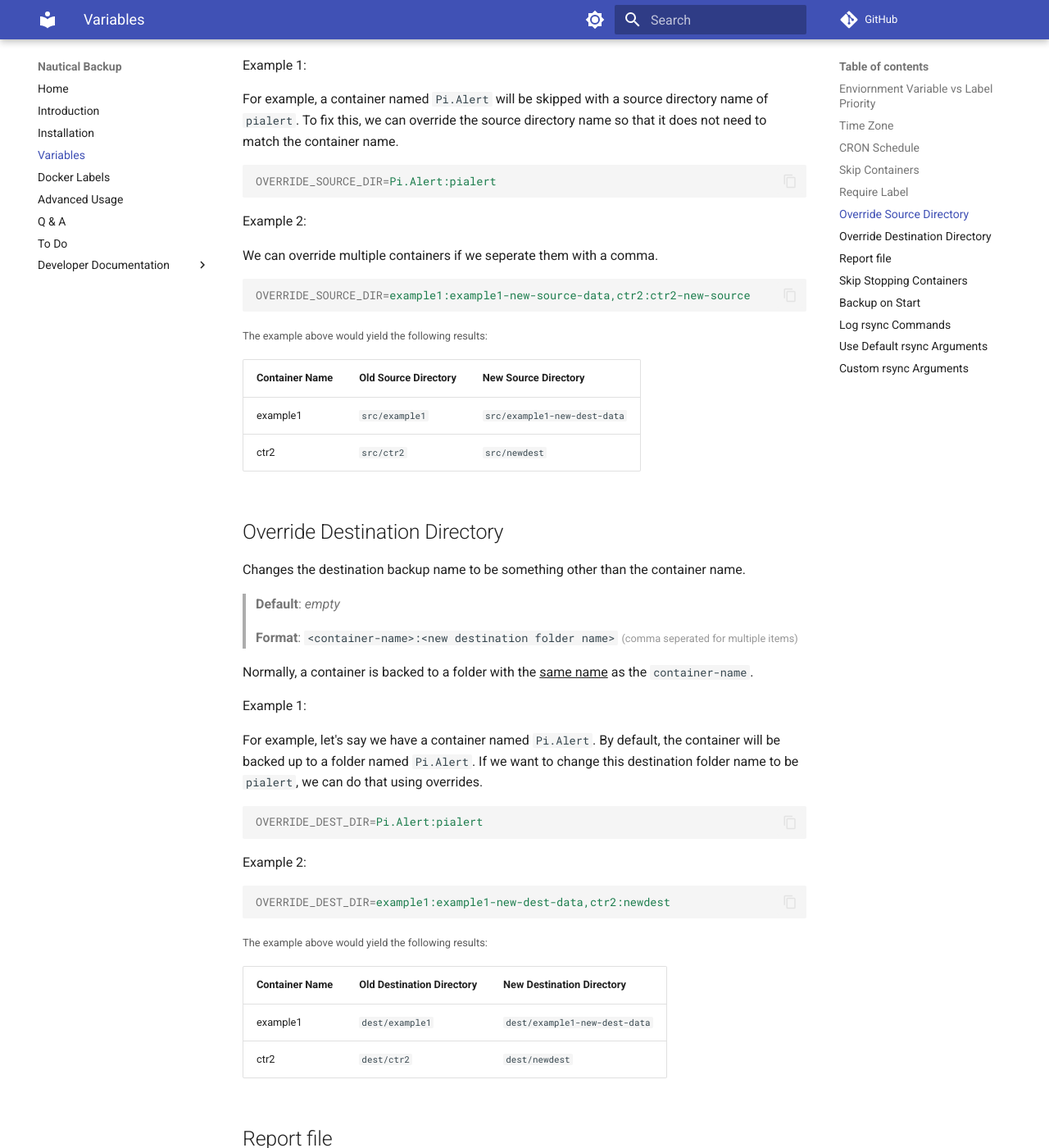
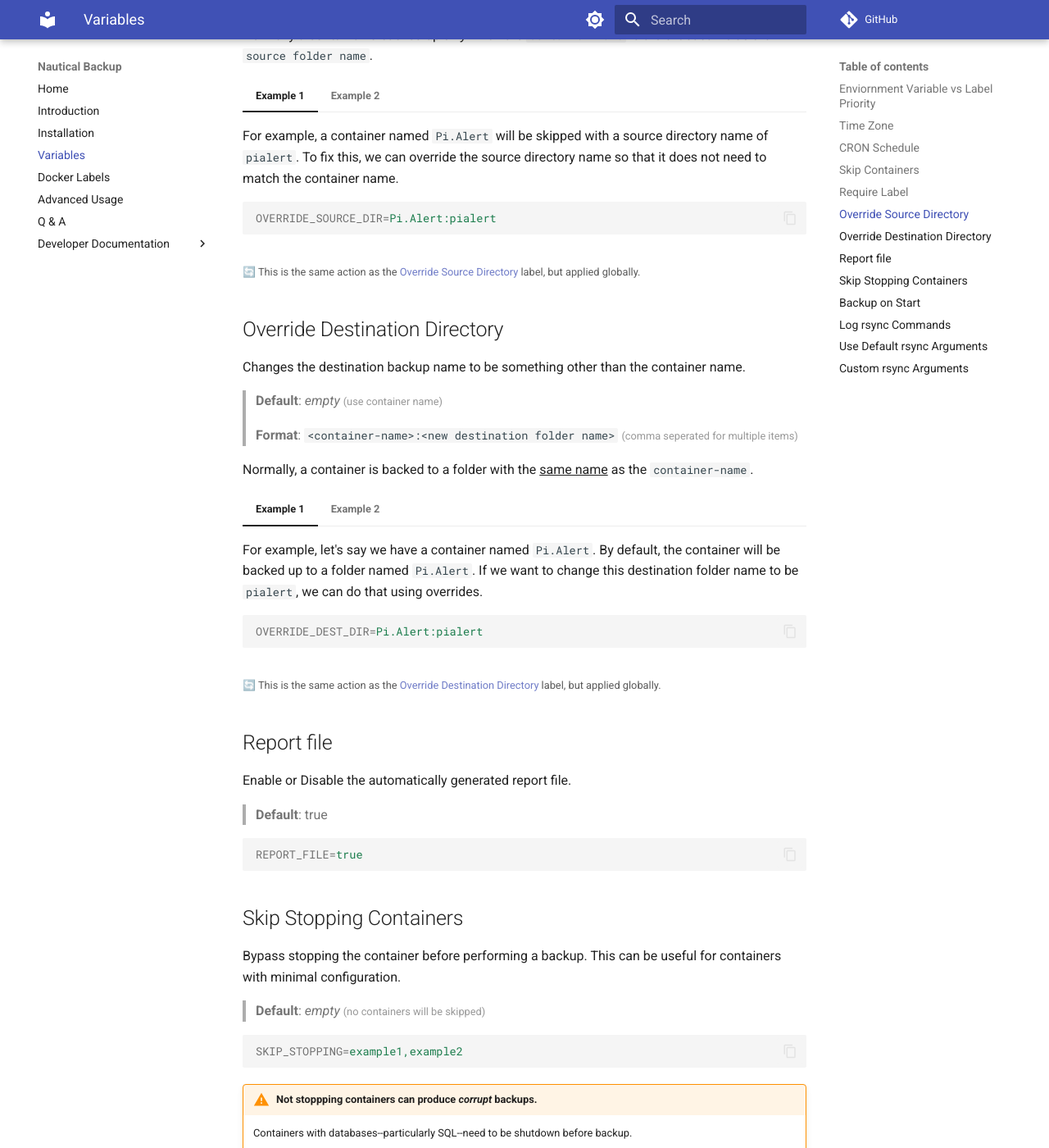
Before and after one commit to Minituff/nautical-backup, an MkDocs documentation site: the page built from docs/arguments.md, in a window 1280 px wide and 1400 px high, scrolled down 1928 px. Shown: the whole window at 82% size. Built offline with MkDocs 1.6.1 and Material for MkDocs 9.7.7, drawn with Linux system fonts in a browser that asks for light colours; comment, search, counter and statistics services are not loaded; some of the changed text lies outside the part shown.

Commit message:
Add override feature to labels

````diff
--- a/docs/arguments.md
+++ b/docs/arguments.md
@@ -33,19 +33,25 @@
 
 This list can either be the container `name` or full `id`.
 
-> **Default**: *empty*
+> **Default**: *empty* <small>(no skips)</small>
 
-```properties
-SKIP_CONTAINERS=container-name1,container-name2,container-name3
-```
-```properties
-SKIP_CONTAINERS=container-name1,056bd2e970c1338782733fdbf1009c6e158c715d0d105b11de88bd549430e7f5
-```
+=== "Example 1"
+    ```properties
+    SKIP_CONTAINERS=container-name1,container-name2,container-name3
+    ```
+
+=== "Example 2"
+    ```properties
+    SKIP_CONTAINERS=container-name1,056bd2e970c1338782733fdbf1009c6e158c715d0d105b11de88bd549430e7f5
+    ```
+
 !!! tip "Getting the full container ID"
     Usally, it's easier to just use the `container-name`, but if you need to use the full ID, these commands will help:
 
     * `docker ps --no-trunc`
     * `docker inspect <container name>`
+
+<small>🔄 This is the same action as the [Skip Containers](./labels.md#skip) label, but applied globally.</small>
 
 ## Require Label
 Require the Docker ^^Label^^ `nautical-backup.enable=true` to be present on *each* contianer or it will be skipped.
@@ -61,66 +67,69 @@
 ## Override Source Directory
 Allows a source directory and container-name that do not match.
 
-> **Default**: *empty*
+> **Default**: *empty* <small>(use container name)</small>
 
 > **Format**: `<container-name>:<local source folder name>`  <small>(comma seperated for multiple items)</small>
 
 Normally a container is backed up *only* when the `container-name` is the exact same as the `source folder name`.
 
-Example 1:
+=== "Example 1"
 
-For example, a container named `Pi.Alert` will be skipped with a source directory name of `pialert`.
-To fix this, we can override the source directory name so that it does not need to match the container name.
+    For example, a container named `Pi.Alert` will be skipped with a source directory name of `pialert`.
+    To fix this, we can override the source directory name so that it does not need to match the container name.
 
-```properties
-OVERRIDE_SOURCE_DIR=Pi.Alert:pialert
-```
+    ```properties
+    OVERRIDE_SOURCE_DIR=Pi.Alert:pialert
+    ```
 
-Example 2:
+=== "Example 2"
 
-We can override multiple containers if we seperate them with a comma.
-```properties
-OVERRIDE_SOURCE_DIR=example1:example1-new-source-data,ctr2:ctr2-new-source
-```
-<small> The example above would yield the following results:</small>
+    We can override multiple containers if we seperate them with a comma.
+    ```properties
+    OVERRIDE_SOURCE_DIR=example1:example1-new-source-data,ctr2:ctr2-new-source
+    ```
+    <small> The example above would yield the following results:</small>
 
-| Container Name | Old Source Directory | New Source Directory         |
-| -------------- | -------------------- | ---------------------------- |
-| example1       | `src/example1`       | `src/example1-new-dest-data` |
-| ctr2           | `src/ctr2`           | `src/newdest`                |
+    | Container Name | Old Source Directory | New Source Directory         |
+    | -------------- | -------------------- | ---------------------------- |
+    | example1       | `src/example1`       | `src/example1-new-dest-data` |
+    | ctr2           | `src/ctr2`           | `src/newdest`                |
+
+<small>🔄 This is the same action as the [Override Source Directory](./labels.md#override-source-directory-name) label, but applied globally.</small>
 
 ## Override Destination Directory
 Changes the destination backup name to be something other than the container name.
 
-> **Default**: *empty*
+> **Default**: *empty* <small>(use container name)</small>
 
 > **Format**: `<container-name>:<new destination folder name>`  <small>(comma seperated for multiple items)</small>
 
 Normally, a container is backed to a folder with the ^^same name^^ as the `container-name`.
 
-Example 1:
+=== "Example 1"
 
-For example, let's say we have a container named `Pi.Alert`. By default, the container will be backed up to a folder named `Pi.Alert`.
-If we want to change this destination folder name to be `pialert`, we can do that using overrides.
+    For example, let's say we have a container named `Pi.Alert`. By default, the container will be backed up to a folder named `Pi.Alert`.
+    If we want to change this destination folder name to be `pialert`, we can do that using overrides.
 
-```properties
-OVERRIDE_DEST_DIR=Pi.Alert:pialert
-```
+    ```properties
+    OVERRIDE_DEST_DIR=Pi.Alert:pialert
+    ```
 
 
-Example 2:
+=== "Example 2"
 
-```properties
-OVERRIDE_DEST_DIR=example1:example1-new-dest-data,ctr2:newdest
-```
+    ```properties
+    OVERRIDE_DEST_DIR=example1:example1-new-dest-data,ctr2:newdest
+    ```
 
-<small> The example above would yield the following results:</small>
+    <small> The example above would yield the following results:</small>
 
-| Container Name | Old Destination Directory | New Destination Directory     |
-| -------------- | ------------------------- | ----------------------------- |
-| example1       | `dest/example1`           | `dest/example1-new-dest-data` |
-| ctr2           | `dest/ctr2`               | `dest/newdest`                |
+    | Container Name | Old Destination Directory | New Destination Directory     |
+    | -------------- | ------------------------- | ----------------------------- |
+    | example1       | `dest/example1`           | `dest/example1-new-dest-data` |
+    | ctr2           | `dest/ctr2`               | `dest/newdest`                |
 
+<small>🔄 This is the same action as the [Override Destination Directory](./labels.md#override-destination-directory-name) label, but applied globally.</small>
 
 ## Report file
 Enable or Disable the automatically generated report file.
@@ -134,7 +143,7 @@
 ## Skip Stopping Containers
 Bypass stopping the container before performing a backup. This can be useful for containers with minimal configuration.
 
-> **Default**: *empty*
+> **Default**: *empty* <small>(no containers will be skipped)</small>
 
 ```properties
 SKIP_STOPPING=example1,example2
@@ -143,6 +152,9 @@
     Containers with databases--particularly SQL--need to be shutdown before backup.
 
     Only do this on containers you know for certain do not need to be shutdown before backup.
+
+
+<small>🔄 This is the same action as the [Stop Before Backup](./labels.md#stop-before-backup) label, but applied globally.</small>
 
 ## Backup on Start
 Will immediatly perform a backup when the container is started in addition to the CRON sheduled backup.
@@ -182,21 +194,20 @@
 ## Custom rsync Arguments
 Apply custom `rsync` args <small>(in addition to the [default](#use-default-rsync-arguments) args)</small>
 
-> **Default**: *empty*
+> **Default**: *empty* <small>(no custom rsync args will be applied)</small>
 
 The `RSYNC_CUSTOM_ARGS` will be inserted after the `$DEFAULT_RSYNC_ARGS` as shown:
 ```bash
 rsync $DEFAULT_RSYNC_ARGS $RSYNC_CUSTOM_ARGS $src_dir/ $dest_dir/
 ```
 
-
 There are many `rsync` arguments and customizations that be be used here.
 
-Examples:
-```properties
-# Don't backup any .log or any .txt files
-RSYNC_CUSTOM_ARGS=--exclude='*.log' --exclude='*.txt'
-```
+=== "Example 1"
+    ```properties
+    # Don't backup any .log or any .txt files
+    RSYNC_CUSTOM_ARGS=--exclude='*.log' --exclude='*.txt'
+    ```
 
 <br>
 <br>
--- a/docs/labels.md
+++ b/docs/labels.md
@@ -80,8 +80,10 @@
 nautical-backup.skip=true
 ```
 
+<small>🔄 This is the same action as the [Skip Containers](./arguments.md#skip-containers) variable, but applied only to this container.</small>
+
 ## Stop Before Backup
-Similar to the [Skip Stopping Containers](./arguments.md#skip-stopping-containers) variable.
+
 With this label applied, the container will not be stopped before performing a backup.
 
 > **Default If Missing**: false
@@ -89,3 +91,44 @@
 ```properties
 nautical-backup.stop-before-backup=true
 ```
+
+!!! warning "Not stoppping containers can produce *corrupt* backups."
+    Containers with databases--particularly SQL--need to be shutdown before backup.
+
+    Only do this on containers you know for certain do not need to be shutdown before backup.
+
+<small>🔄 This is the same action [Skip Stopping Containers](./arguments.md#skip-stopping-containers) variable, but applied only to this container.</small>
+
+## Override Source Directory Name
+
+Changes the source directory name that Nautical will look for.
+
+By default, Nautical will look for the source directory that is the same name as the container name.
+
+> **Default If Missing**: *empty* <small>(use container name)</small>
+
+=== "Example 1"
+    ```properties
+    nautical-backup.override-source-dir=new_folder_name
+    ```
+
+=== "Example 2"
+    To backup the container `Pi.Alert`, the source directory name must be named `Pi.Alert`, but we can use the override to allow a backup of the folder named `pialert`.
+    ```properties
+    nautical-backup.override-source-dir=pialert
+    ```
+
+<small>🔄 This is the same action as the [Override Source Directory](./arguments.md#override-source-directory) variable, but applied only to this container.</small>
+
+## Override Destination Directory Name
+Changes the destination/output directory name that Nautical will create during backups.
+
+By default, Nautical will create destination directory that is the same name as the container name.
+
+> **Default If Missing**: *empty* <small>(use container name)</small>
+
+```properties
+nautical-backup.override-destination-dir=new_folder_name
+```
+
+<small>🔄 This is the same action as the [Override Destination Directory](./arguments.md#override-destination-directory) variable, but applied only to this container.</small>
--- a/mkdocs.yml
+++ b/mkdocs.yml
@@ -39,7 +39,6 @@
  - Docker Labels: labels.md
  - Advanced Usage: advanced.md
  - Q & A: q-and-a.md
- - To Do: todo.md
  - Developer Documentation:
    - Contributing to the Docs: docs.md
 
````
Also changed, not shown: docs/todo.md (deleted, +0 -8 lines), 2 other files.
